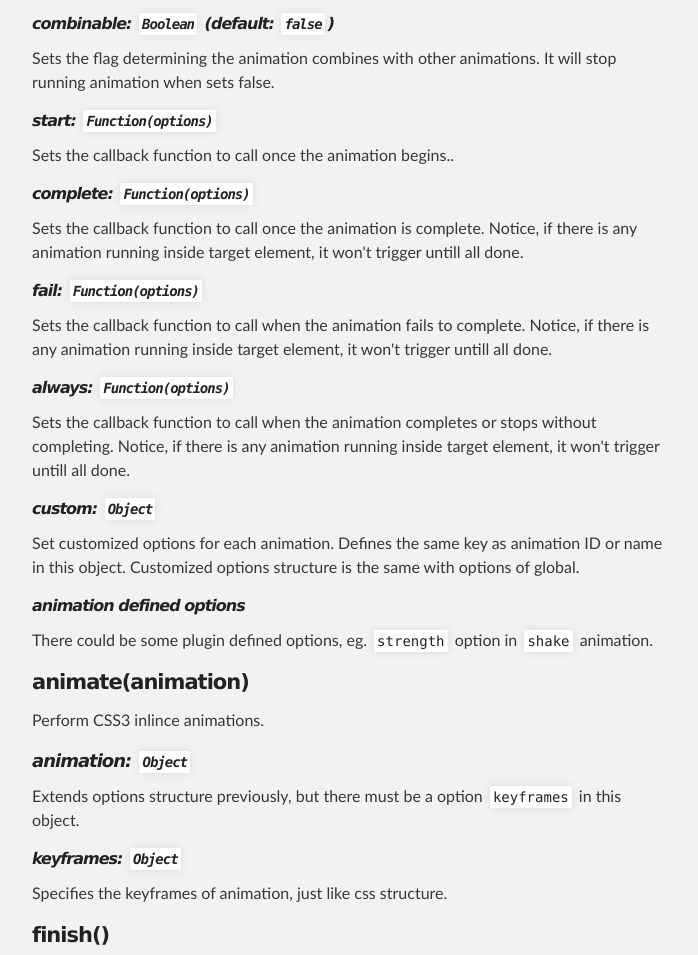
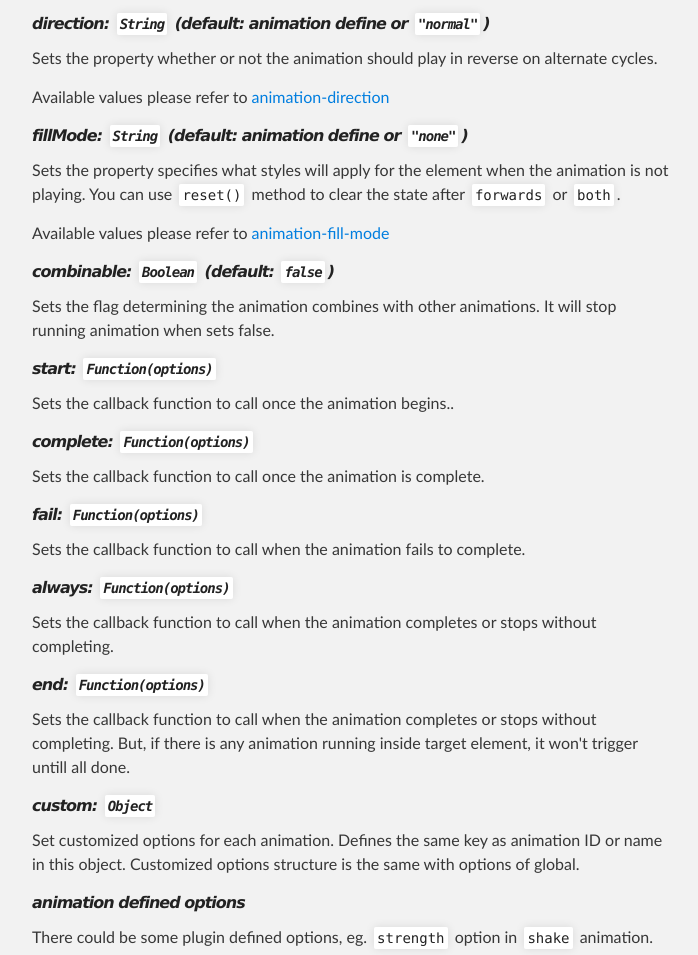
Before and after one commit to emn178/jquery-animations, a plain HTML site: page index.html in a window 1280 px wide. Shown: the part 1785-2740 px from the top of the page, without its empty margins (288-986 px from the left). Drawn offline with Linux system fonts and the light colour scheme.

```diff
--- a/index.html
+++ b/index.html
@@ -111,6 +111,22 @@
 <p>Available values please refer to <a href="http://www.w3schools.com/cssref/css3_pr_animation-timing-function.asp">animation-timing-function</a></p>
 
 <h6>
+<a name="direction-string-default-animation-define-or-normal" class="anchor" href="#direction-string-default-animation-define-or-normal"><span class="octicon octicon-link"></span></a><em>direction: <code>String</code> (default: animation define or <code>"normal"</code>)</em>
+</h6>
+
+<p>Sets the property whether or not the animation should play in reverse on alternate cycles.</p>
+
+<p>Available values please refer to <a href="http://www.w3schools.com/cssref/css3_pr_animation-direction.asp">animation-direction</a></p>
+
+<h6>
+<a name="fillmode-string-default-animation-define-or-none" class="anchor" href="#fillmode-string-default-animation-define-or-none"><span class="octicon octicon-link"></span></a><em>fillMode: <code>String</code> (default: animation define or <code>"none"</code>)</em>
+</h6>
+
+<p>Sets the property specifies what styles will apply for the element when the animation is not playing. You can use <code>reset()</code> method to clear the state after <code>forwards</code> or <code>both</code>.</p>
+
+<p>Available values please refer to <a href="http://www.w3schools.com/cssref/css3_pr_animation-fill-mode.asp">animation-fill-mode</a></p>
+
+<h6>
 <a name="combinable-boolean-default-false" class="anchor" href="#combinable-boolean-default-false"><span class="octicon octicon-link"></span></a><em>combinable: <code>Boolean</code> (default: <code>false</code>)</em>
 </h6>
 
@@ -126,19 +142,25 @@
 <a name="complete-functionoptions" class="anchor" href="#complete-functionoptions"><span class="octicon octicon-link"></span></a><em>complete: <code>Function(options)</code></em>
 </h6>
 
-<p>Sets the callback function to call once the animation is complete. Notice, if there is any animation running inside target element, it won't trigger untill all done.</p>
+<p>Sets the callback function to call once the animation is complete.</p>
 
 <h6>
 <a name="fail-functionoptions" class="anchor" href="#fail-functionoptions"><span class="octicon octicon-link"></span></a><em>fail: <code>Function(options)</code></em>
 </h6>
 
-<p>Sets the callback function to call when the animation fails to complete. Notice, if there is any animation running inside target element, it won't trigger untill all done.</p>
+<p>Sets the callback function to call when the animation fails to complete.</p>
 
 <h6>
 <a name="always-functionoptions" class="anchor" href="#always-functionoptions"><span class="octicon octicon-link"></span></a><em>always: <code>Function(options)</code></em>
 </h6>
 
-<p>Sets the callback function to call when the animation completes or stops without completing. Notice, if there is any animation running inside target element, it won't trigger untill all done.</p>
+<p>Sets the callback function to call when the animation completes or stops without completing.</p>
+
+<h6>
+<a name="end-functionoptions" class="anchor" href="#end-functionoptions"><span class="octicon octicon-link"></span></a><em>end: <code>Function(options)</code></em>
+</h6>
+
+<p>Sets the callback function to call when the animation completes or stops without completing. But, if there is any animation running inside target element, it won't trigger untill all done.</p>
 
 <h6>
 <a name="custom-object" class="anchor" href="#custom-object"><span class="octicon octicon-link"></span></a><em>custom: <code>Object</code></em>
@@ -178,6 +200,11 @@
 <a name="stop" class="anchor" href="#stop"><span class="octicon octicon-link"></span></a>stop()</h4>
 
 <p>Stop CSS3 animations and trigger fail event. This method extends from <a href="https://api.jquery.com/stop/">jQuery.stop()</a></p>
+
+<h4>
+<a name="reset" class="anchor" href="#reset"><span class="octicon octicon-link"></span></a>reset()</h4>
+
+<p>Clear CSS3 keyframe stopped after <code>forwards</code> and <code>both</code>.</p>
 
 <h2>
 <a name="example" class="anchor" href="#example"><span class="octicon octicon-link"></span></a>Example</h2>
@@ -235,6 +262,12 @@
   <span class="c1">// Sets the easing function to use for the transition.</span>
   <span class="nx">easing</span><span class="o">:</span> <span class="s1">'ease'</span><span class="p">,</span>
 
+  <span class="c1">// Sets the property whether or not the animation should play in reverse on alternate cycles.</span>
+  <span class="nx">direction</span><span class="o">:</span> <span class="s1">'normal'</span><span class="p">,</span>
+
+  <span class="c1">// Sets the property specifies what styles will apply for the element when the animation is not playing.</span>
+  <span class="nx">fillMode</span><span class="o">:</span> <span class="s1">'none'</span><span class="p">,</span>
+
   <span class="c1">// Sets the flag determining the animation combines with other animations. It will stop running animation when sets false.</span>
   <span class="nx">combinable</span><span class="o">:</span> <span class="kc">false</span><span class="p">,</span>
 
@@ -249,6 +282,9 @@
 
   <span class="c1">// Sets the callback function to call when the animation completes or stops without completing.</span>
   <span class="nx">always</span><span class="o">:</span> <span class="kd">function</span><span class="p">()</span> <span class="p">{</span> <span class="p">},</span>
+
+  <span class="c1">// Sets the callback function to call when the animation completes or stops without completing. But, if there is any animation running inside target element, it won't trigger untill all done.</span>
+  <span class="nx">end</span><span class="o">:</span> <span class="kd">function</span><span class="p">()</span> <span class="p">{</span> <span class="p">},</span>
 
   <span class="c1">// Set customized options for each animation. Defines the same key as animation ID or name in this object. Customized options structure is the same with options of global.</span>
   <span class="nx">custom</span><span class="o">:</span> <span class="p">{</span>
```
Also changed, not shown: params.json (+1 -1 lines).
